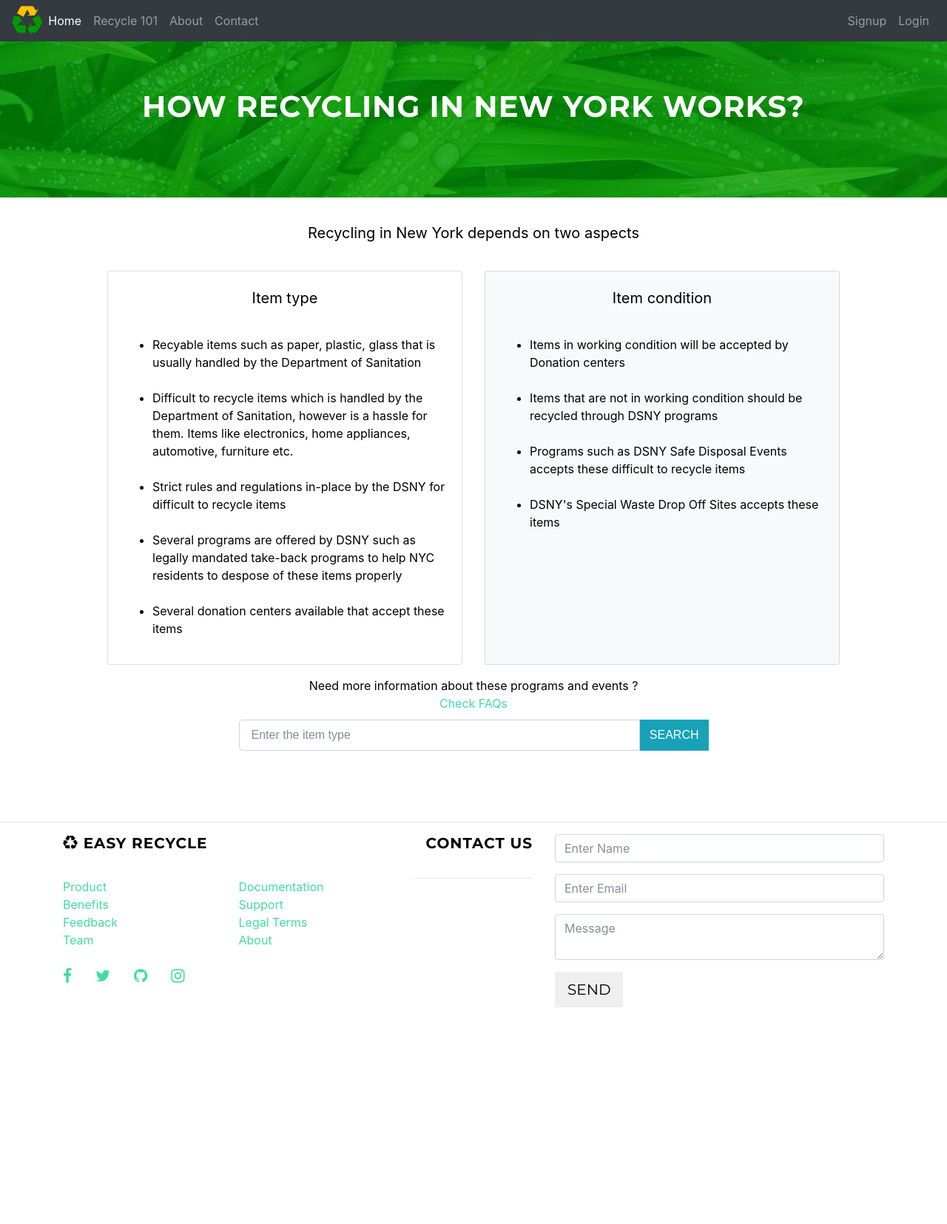
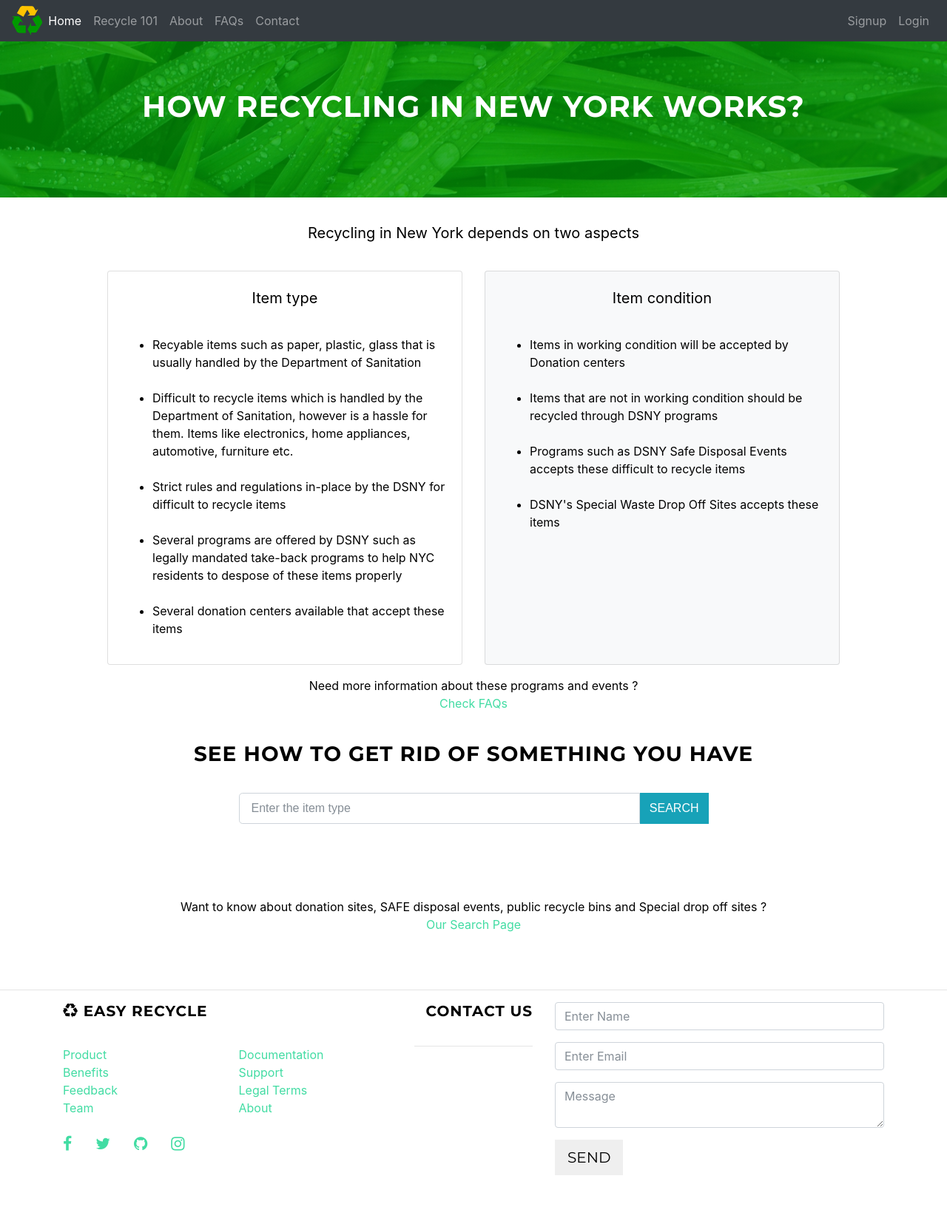
Before and after one commit to rafaellichen/Recycling-System, a Django app: page /recycle101/ in a window 1280 px wide. Shown: the whole page at 74% size. Before the commit the page ends 1362 px from the top, so only its background shows below. Run offline with Django 3.2, Linux system fonts and the light colour scheme; some libraries are stand-ins or nearby versions.

Commit message:
Final changes in Recycle101 and added FAQs for user docs

```diff
--- a/mainRecycleApp/templates/mainRecycleApp/header.html
+++ b/mainRecycleApp/templates/mainRecycleApp/header.html
@@ -47,6 +47,9 @@
       </li>
       <li class="nav-item ">
         <a class="nav-link" href="/about">About</a>
+      </li>
+      <li class="nav-item ">
+        <a class="nav-link" href="/faqs">FAQs</a>
       </li>
       <li class="nav-item">
         <a class="nav-link" href="/contact">Contact</a>
--- a/mainRecycleApp/urls.py
+++ b/mainRecycleApp/urls.py
@@ -6,6 +6,7 @@ urlpatterns = [
     url(r'^$', views.index, name='index'),
     url(r'^about/', views.about, name='about'),
     url(r'^contact/', views.contact, name='contact'),
+    url(r'^faqs/', views.faqs, name='faqs'),
     url(r'^search/', views.search_withQuery, name='search_withQuery'),
     url(r'^donation/(?P<id>\d+)/$', views.donationSiteDetails, name='donationSiteDetails')
 ]
--- a/mainRecycleApp/views.py
+++ b/mainRecycleApp/views.py
@@ -23,6 +23,10 @@ def about(request):
 def contact(request):
     '''Contact render method for mainRecycleApp/contact.html'''
     return render(request, 'mainRecycleApp/contact.html')
+
+def faqs(request):
+    '''FAQs render method for mainRecycleApp/faqs.html'''
+    return render(request, 'mainRecycleApp/faqs.html')
 
 def getBoroughFromZip(zipcode):
     '''Get user's rough location by borough'''
--- a/recycle101/templates/main.html
+++ b/recycle101/templates/main.html
@@ -49,7 +49,10 @@
 	</div>
 </div>
 
-<div class="container">
+<div class="container" style="margin-top:40px;">
+	<div class = "row justify-content-center">
+		<h3>See how to get rid of something you have</h3>
+	</div>
 	<div class = "row">
 		<div class="col-lg-7 mx-auto">
 			<div class = "ui-widget">
@@ -58,26 +61,34 @@
 				   <input id = "recycleType" name = "recycleType" class="form-control form-control-lg" type="text" placeholder="Enter the item type">
 				   <br>
 				   <button type="submit" class="btn btn-info">Search</button>
-
 				</div>
 			</form>
 		</div>
 		</div>
 	</div>
 </div>
-<div class = "container" style="margin-bottom:30px;">
 {% if data %}
-	<br>
+<div class = "container" style="margin-top:30px;">
 	{% for item in data %}
-			<h3>{{ item.recycleType }}</h3>
-			<p>{{ item.description }}</p>
+		<div class="alert alert-secondary" role="alert">
+			<h5>{{ item.recycleType }}</h5>
+			{{ item.description }}
+		</div>
 	{% endfor %}
+
+</div>
 {% else %}
-
+<div class = "container" style="margin-bottom:100px;">
+</div>
 {% endif %}
+<div class = "container" style="margin-top:30px;">
+	<div class = "row justify-content-center">
+		Want to know about donation sites, SAFE disposal events, public recycle bins and Special drop off sites ?
 	</div>
-
-
+	<div class = "row justify-content-center" style="margin-bottom:10px;">
+		<a href = "/">Our Search Page</a>
+	</div>
+</div>
 <script type="text/javascript" src="{% static "js/app/recycle101.js" %}"> </script>
 
 
```
Also changed, not shown: mainRecycleApp/templates/mainRecycleApp/faqs.html (added, +12 -0 lines), db.sqlite3. Lines whose indentation alone changed are shown as unchanged.
